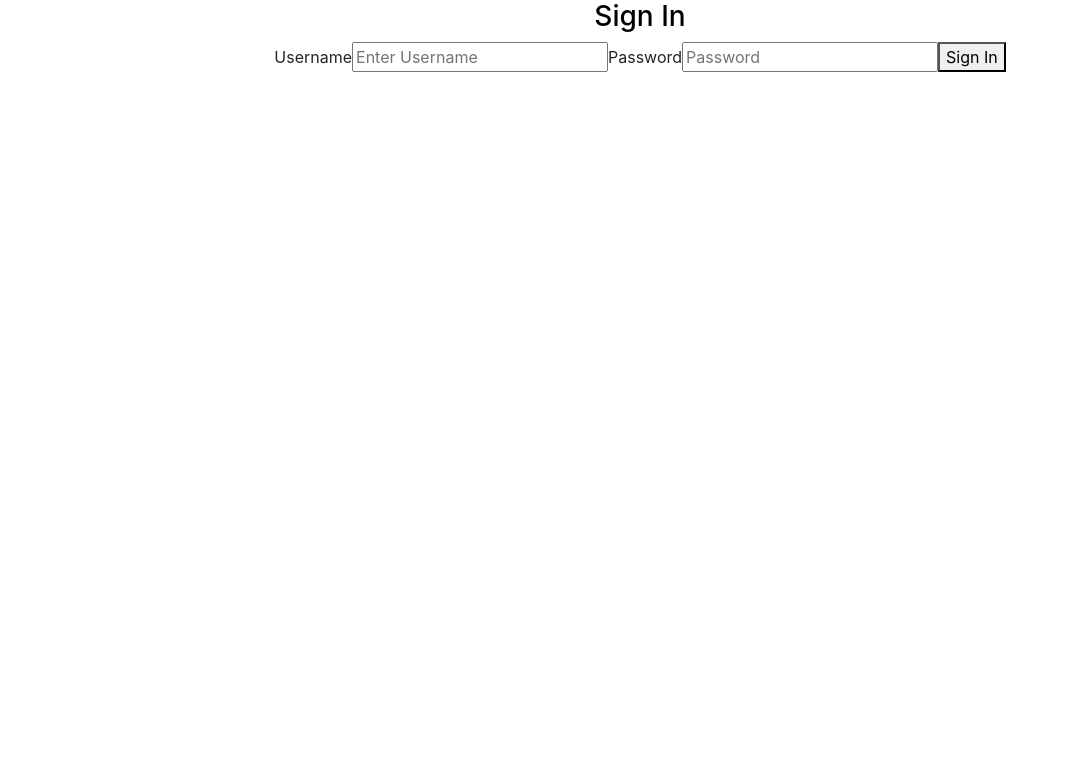
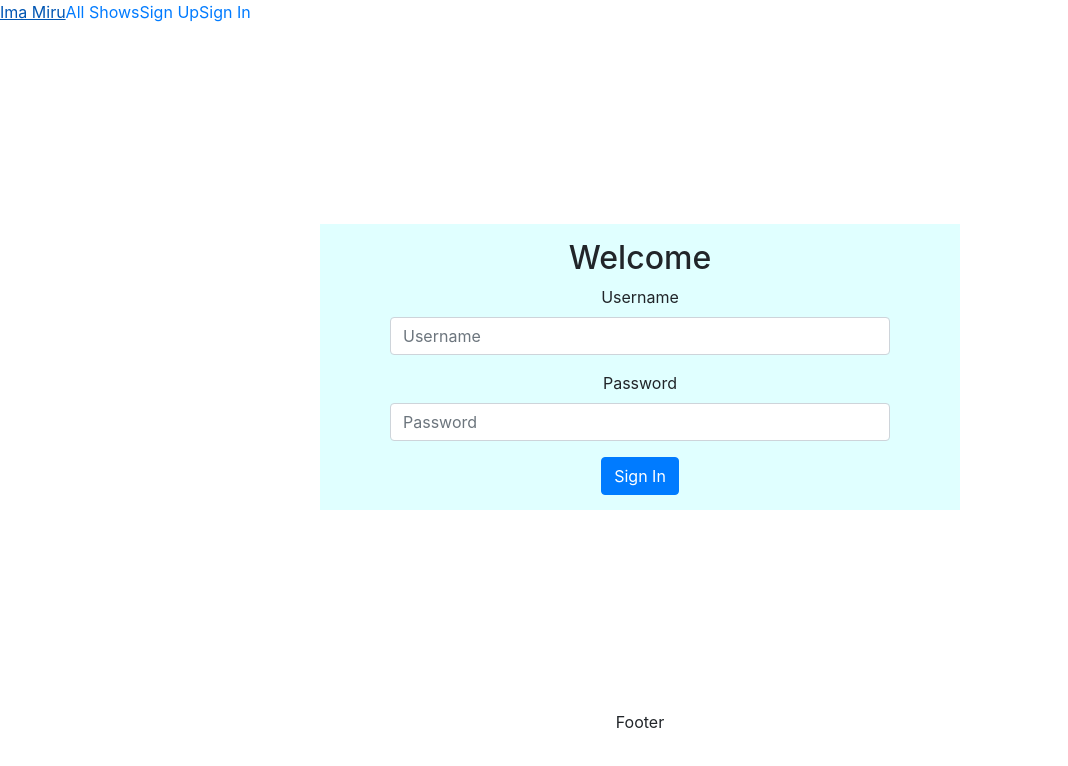
Before and after one commit to Nyheimh/ima-miru, a React (Create React App) app in the folder client/: page /sign-in in a window 1280 px wide. Shown: the top 766 px of the page, without its empty margins (0-1068 px from the left). Built offline with nearby package versions, Linux system fonts and the light colour scheme.

Commit message:
Basic Sign In formatting complete

```diff
--- a/client/src/screens/SignIn/SignIn.css
+++ b/client/src/screens/SignIn/SignIn.css
@@ -0,0 +1,10 @@
+/* *-----------------------------Classes-----------------------------* */
+
+.signIn-form-container {
+  width: 50vw;
+  height: fit-content;
+  padding: 15px 70px;
+  margin: 200px auto;
+  background-color: lightcyan;
+
+}
--- a/client/src/screens/SignIn/SignIn.jsx
+++ b/client/src/screens/SignIn/SignIn.jsx
@@ -1,87 +1,82 @@
-import React, {useState} from 'react'
-import './SignIn.css'
-import { signIn } from '../../services/users'
-import {useHistory} from 'react-router-dom'
+import React, { useState } from "react";
+import { signIn } from "../../services/users";
+import { useHistory } from "react-router-dom";
+import "bootstrap/dist/css/bootstrap.css";
+import "./SignIn.css";
+import Layout from "../../components/shared/Layout/Layout";
+import { Button, Form, FormGroup, Label, Input } from "react-bootstrap";
 
 const SignIn = (props) => {
-    const history = useHistory()
+  const history = useHistory();
 
   const [form, setForm] = useState({
-        username: '',
-        password: '',
+    username: "",
+    password: "",
     isError: false,
-        errorMsg: ''
-    })
+    errorMsg: "",
+  });
 
-    const handleChange = event => {
+  const handleChange = (event) => {
     setForm({
       ...form,
-            [event.target.name]: event.target.value
-        })
-    }
+      [event.target.name]: event.target.value,
+    });
+  };
 
-    const onSignIn = event => {
-        event.preventDefault()
+  const onSignIn = (event) => {
+    event.preventDefault();
 
-        const { setUser } = props
+    const { setUser } = props;
 
     signIn(form)
-            .then(user => {
-                setUser(user)
+      .then((user) => {
+        setUser(user);
       })
-            .then(() => history.push('/'))
-            .catch(error => {
-                console.error(error)
+      .then(() => history.push("/"))
+      .catch((error) => {
+        console.error(error);
         setForm({
           isError: true,
-                    errorMsg: 'Invalid Credentials',
-                    username: '',
-                    password: ''
-                })
-            })
-    }
+          errorMsg: "Invalid Credentials",
+          username: "",
+          password: "",
+        });
+      });
+  };
 
   const renderError = () => {
-        const toggleForm = form.isError ? 'danger' : ''
+    const toggleForm = form.isError ? "danger" : "";
     if (form.isError) {
       return (
         <button type="submit" className={toggleForm}>
           {form.errorMsg}
         </button>
-            )
+      );
     } else {
-            return <button type="submit">Sign In</button>
+      return <button type="submit">Sign In</button>;
     }
-    }
+  };
 
-    const { username, password } = form
+  const { username, password } = form;
 
   return (
-        <div className="form-container">
-            <h3>Sign In</h3>
-            <form onSubmit={onSignIn}>
-                <label>Username</label>
-                <input
-                    required
-                    type="text"
-                    name="username"
-                    value={username}
-                    placeholder="Enter Username"
-                    onChange={handleChange}
-                />
-                <label>Password</label>
-                <input
-                    required
-                    name="password"
-                    value={password}
-                    type="password"
-                    placeholder="Password"
-                    onChange={handleChange}
-                />
-                {renderError()}
-            </form>
-        </div>
-    )
-}
+    <Layout user={props.user}>
+    <Form className="signIn-form-container" onSubmit = {onSignIn}>
+      <h2>Welcome</h2>
+      <Form.Group controlId="formBasicEmail">
+        <Form.Label>Username</Form.Label>
+          <Form.Control required type="text" name="username" value={username} placeholder="Username" onChange={handleChange}/>
+      </Form.Group>
+      <Form.Group controlId="formBasicPassword">
+        <Form.Label>Password</Form.Label>
+        <Form.Control required name="password" value={password} type="password" placeholder="Password" onChange={handleChange} />
+      </Form.Group>
+      <Button variant="primary" type="submit">
+        Sign In
+      </Button>
+    </Form>
+  </Layout>
+  );
+};
 
-export default SignIn
+export default SignIn;
```
Lines whose indentation alone changed are shown as unchanged.
